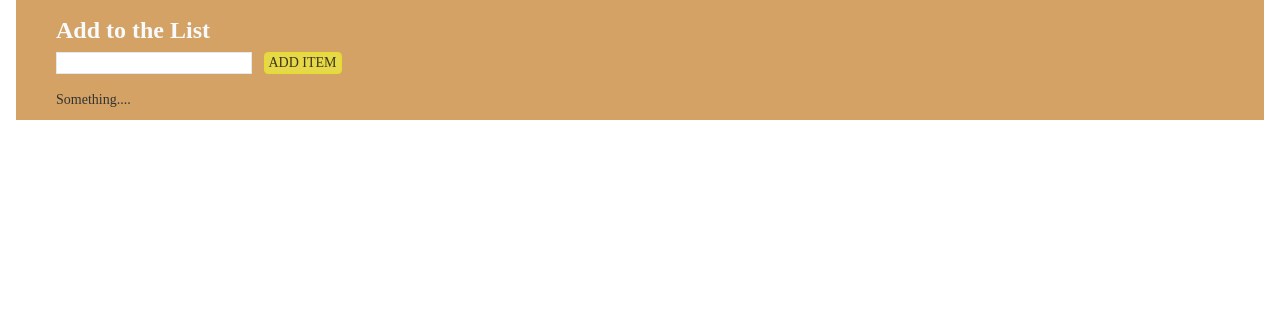
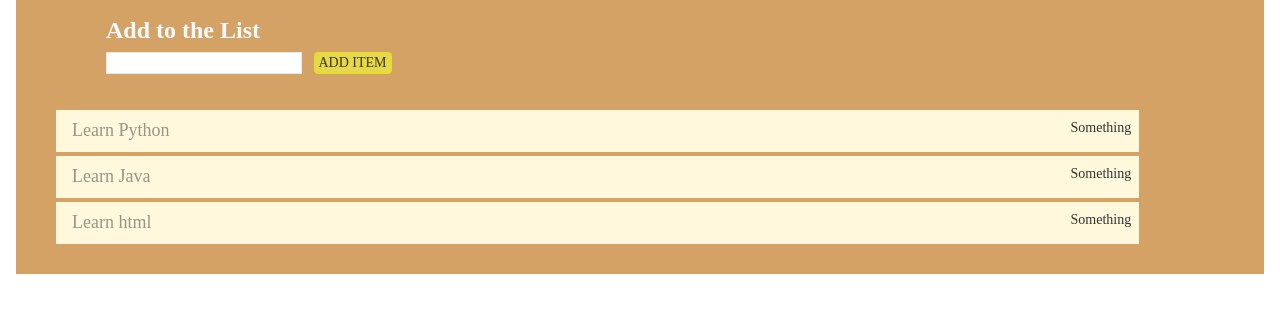
Before and after one commit to ArchanaDhaker/ToDo-WebApp, a plain HTML site: page index.html in a window 1280 px wide. Shown: the part 88-400 px from the top of the page. Drawn offline with nearby package versions, Linux system fonts and the light colour scheme.

Commit message:
modified files

```diff
--- a/css/style.css
+++ b/css/style.css
@@ -38,7 +38,7 @@
     border-color: #e2e8f0;
     padding-top: 16px;
     padding-bottom: 16px;
-    margin-left: 40px;
+    margin-left: 90px;
 }
 
 .text{
@@ -77,3 +77,30 @@
     color: #3c380e;
     border-style: solid;
 }
+
+.listing{
+    width: 90%;
+    padding-top: 16px;
+    padding-bottom: 16px;
+    margin-right: auto;
+}
+
+.list{
+    padding: 8px;
+    margin-top: 4px;
+    margin-bottom: 4px;
+    display: flex;
+    justify-content: space-between;
+    background: cornsilk;
+}
+
+.spann{
+    padding-left: 8px;
+    padding-right: 8px;
+    opacity: .5;
+    font-size: 18px;
+}
+
+.divvv{
+    display: flex;
+}
--- a/index.html
+++ b/index.html
@@ -31,7 +31,25 @@
             </div>
         </form>
 
-        <ul>Something....</ul>
+        <ul class="listing">
+            <li class="list" id="list1">
+                <span class="spann" id="span1">Learn Python</span>
+
+                <div class="divvv" id="div1">Something</div>
+            </li>
+
+            <li class="list" id="list2">
+                <span class="spann" id="span2">Learn Java</span>
+
+                <div class="divvv" id="div2">Something</div>
+            </li>
+
+            <li class="list" id="list3">
+                <span class="spann" id="span3">Learn html</span>
+
+                <div class="divvv" id="div3">Something</div>
+            </li>
+        </ul>
     </div>
 <script src="js/jquery.min.js"></script>
 <script src="js/index.js"></script>
```
